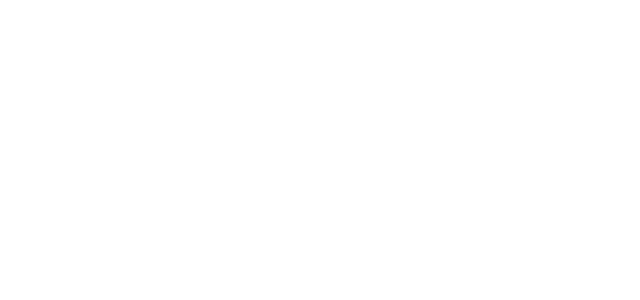
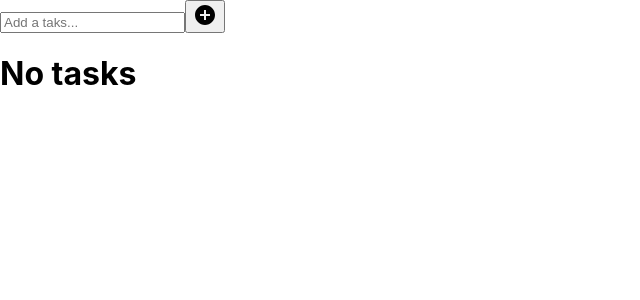
Before and after one commit to Hope1226/Todoes-react-app, a React (Create React App) app: page / in a window 1280 px wide. Shown: the top 300 px of the page, without its empty margins (0-640 px from the left). Built offline with nearby package versions, Linux system fonts and the light colour scheme.

Commit message:
Add add-task component

```diff
--- a/src/App.js
+++ b/src/App.js
@@ -1,17 +1,52 @@
 import React, { useState } from 'react';
+import addIcon from './assets/icons/add-icon.svg';
 import uniqid from 'uniqid';
+import Task from './Components/Tasks';
 import './App.css';
 
 function App() {
   const [ tasks, setTasks ] = useState([]);
-  const [ task, setTask ] = useState('');
-  const [ taskId, setId ] = useState(uniqid());
-  const [ completedTask, setStatus ] = useState(false);
+  const [ task, setTask ] = useState(
+    {
+      title: '',
+      id: uniqid(),
+      completed: false,
+      completeTask(){
+        setTask({
+          completed: true,
+        })
+      },
+    }
+  );
+
+  const handleInput = (e) => {
+    setTask({
+      title: e.target.value,
+      id: uniqid(),
+      completed: false,
+    });
+  }
+
+  const submitTask = (e) => {
+    e.preventDefault();
+    setTasks(
+      tasks.concat(task)
+    );
+    setTask({title: ''})
+  }
 
 
   return (
     <div className="App">
-
+      <div className="main-dispaly">
+        <form className="add-tasks" onSubmit={submitTask}>
+          <input type="text" placeholder="Add a taks..." required onChange={handleInput}/>
+          <button type="submit"><img src={addIcon} alt="add icon" /></button>
+        </form>
+          {tasks.length > 0 ?
+          <Task tasks={tasks} className={task.completed ? "active" : ""}/> :
+          <h1>No tasks</h1>}
+      </div>
     </div>
   );
 }
--- a/src/Components/Tasks.js
+++ b/src/Components/Tasks.js
@@ -0,0 +1,20 @@
+import React from "react";
+import deleteIcon from '../assets/icons/delete-icon.svg'
+
+const Task = (props) => {
+  const { tasks, className } = props;
+  return (
+    <div className="taks-container">
+    {tasks.map((task) =>{
+      return (
+      <div className="task" key={task.id}>
+      <input type="checkbox" onChange={task.completeTask}/>
+      <h2>{task.title}</h2>
+      <button type="button" className={className} disabled={!task.completed}><img src={deleteIcon} alt="delete icon"/></button>
+    </div>)
+    })}
+   </div>
+  )
+}
+
+export default Task;
```
